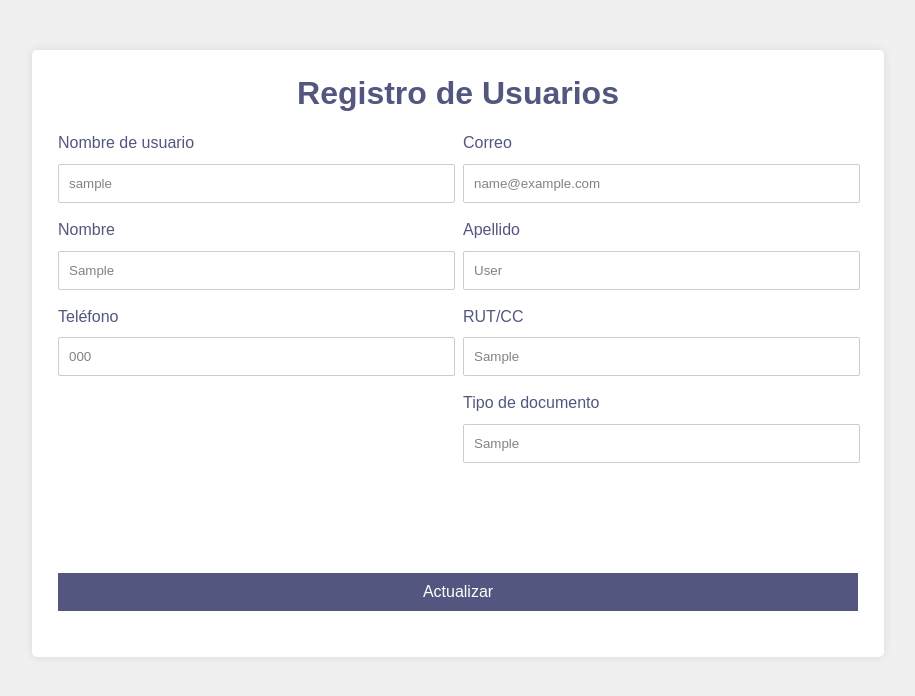
After one commit to kevigomez/CardioIB, a Flask app: page /updateUsers/1 in a window 1280 px wide. The commit adds this page. Shown: the top 696 px of the page, without its empty margins (182-1097 px from the left). Run offline with Flask 3, Linux system fonts and the light colour scheme; tables that the repository leaves empty hold one stand-in row (values such as "Sample post"); parts of the project's set-up code (start-up, migrations or seed data) failed here and were passed over; some libraries are stand-ins or nearby versions.

Commit message:
se agrega actualizar usuario y eliminar

```diff
--- a/app/controllers/controler.py
+++ b/app/controllers/controler.py
@@ -156,6 +156,34 @@ def actualizar_intervalo(nuevo_intervalo):
 def obtener_usuario_por_id(user_id):
     return User.query.get(user_id)
 
+def actualizar_usuario(user_id, form_data):
+    usuario = obtener_usuario_por_id(user_id)
+
+    if not usuario:
+        logging.error(f"Usuario con ID {user_id} no encontrado.")
+        return None
+
+    # Actualizar los campos del usuario
+    usuario.fname = form_data.get('fname', usuario.fname)
+    usuario.lname = form_data.get('lname', usuario.lname)
+    usuario.username = form_data.get('username', usuario.username)
+    usuario.email = form_data.get('email', usuario.email)
+    usuario.organization = form_data.get('organization', usuario.organization)
+    usuario.position = form_data.get('position', usuario.position)
+    usuario.phone = form_data.get('phone', usuario.phone)
+    usuario.document_type = form_data.get('document_type', usuario.document_type)
+
+    try:
+        db.session.commit()
+        logging.info(f"Usuario con ID {user_id} actualizado correctamente.")
+        return usuario
+    except Exception as e:
+        logging.error(f"Error al actualizar el usuario: {e}")
+        db.session.rollback()
+        return None
+
+
+
 def obtener_cita_por_id(cita_id):
     return Cita.query.get(cita_id)
 
--- /dev/null
+++ b/app/templates/updateUsers.html
@@ -0,0 +1,43 @@
+<!DOCTYPE html>
+<html lang="es">
+<head>
+    <meta charset="UTF-8">
+    <meta name="viewport" content="width=device-width, initial-scale=1.0">
+    <title>Actualizar Usuario</title>
+    <link rel="stylesheet" href="{{ url_for('static', filename='css/styles_form_usuario.css') }}">
+</head>
+<body>
+    <div class="container">
+        <form action="{{ url_for('main.updateUsers', user_id=usuario.user_id) }}" method="POST">
+            <h1>Registro de Usuarios</h1>
+            <div class="container_label">
+              <div>
+                <label for="username">Nombre de usuario</label><br>
+                <input type="text" id="username" name="username" value="{{ usuario.username }}" required><br>
+
+                <label for="fname">Nombre</label><br>
+                <input type="text" id="fname" name="fname" value="{{ usuario.fname }}" required><br>
+
+                <label for="phone">Teléfono</label><br>
+                <input type="text" id="phone" name="phone" value="{{ usuario.phone }}" required><br>
+
+              </div>
+              <div>
+                <label for="email">Correo</label><br>
+                <input type="email" id="email" name="email" value="{{ usuario.email }}" required><br>
+
+                <label for="lname">Apellido</label><br>
+                <input type="text" id="lname" name="lname" value="{{ usuario.lname }}" required><br>
+
+                <label for="organization">RUT/CC</label><br>
+                <input type="text" id="organization" name="organization" value="{{ usuario.organization }}" required><br>
+
+                <label for="document_type">Tipo de documento</label><br>
+                <input type="text" id="document_type" name="document_type" value="{{ usuario.document_type }}" required><br>
+              </div>
+            </div>
+            <input type="submit" value="Actualizar">
+          </form>
+    </div>
+</body>
+</html>
--- a/app/templates/usuarios.html
+++ b/app/templates/usuarios.html
@@ -61,7 +61,7 @@
                             Desconocido
                         {% endif %}
                     </td>
-                    <td class="accion"><i class="fa-solid fa-pen-to-square"></i><i class="fa-solid fa-trash" style="color: #ee2b2b;"></i></td>
+                    <td class="accion"><a href="{{ url_for('main.updateUsers', user_id=usuario.user_id) }}"><i class="fa-solid fa-pen-to-square"></i></a> <a href="{{ url_for('main.delete_users', user_id=usuario.user_id) }}"><i class="fa-solid fa-trash" style="color: #ee2b2b;"></i></a></td>
                 </tr>
                 {% endfor %}
             </tbody>
--- a/app/views/vistas.py
+++ b/app/views/vistas.py
@@ -1,6 +1,6 @@
 #app/views/vistas.py
 from flask import Blueprint, render_template, request, redirect, url_for, session, flash, jsonify
-from app.controllers.controler import registrar_usuarios, obtener_usuarios_paginados, register_cita, obtenerCitas_paginas, obtener_intervalo, actualizar_intervalo, obtener_cita_por_id, actualizar_cita, obtener_usuario_por_id
+from app.controllers.controler import registrar_usuarios, obtener_usuarios_paginados, register_cita, obtenerCitas_paginas, obtener_intervalo, actualizar_intervalo, obtener_cita_por_id, actualizar_cita, obtener_usuario_por_id, actualizar_usuario
 from app.models.modelo import Paciente, Appointment, User, Cita
 from app import db
 from flask_paginate import Pagination, get_page_parameter
@@ -186,19 +186,33 @@ def get_time_interval():
     return jsonify(interval=intervalo)
 
 
-
 @main.route('/updateUsers/<int:user_id>', methods=['GET', 'POST'])
 def updateUsers(user_id):
-    cita = obtener_usuario_por_id(user_id)
+    user = obtener_usuario_por_id(user_id)
     if request.method == 'POST':
         form_data = request.form.to_dict()
-        cita_actualizada = actualizar_cita(user_id, form_data)
-        if cita_actualizada:
-            flash('usuario actualizado exitosamente', 'success')
+        user_actualizado = actualizar_usuario(user_id, form_data)
+        if user_actualizado:
+            flash('Usuario actualizado exitosamente', 'success')
         else:
-            flash('Error al actualizar la cita', 'danger')
-        return render_template('updateSucefull.html')
-    return render_template('updateUsers.html', cita=cita)
+            flash('Error al actualizar el usuario', 'danger')
+        return render_template('updateSucefull_users.html')
+    return render_template('updateUsers.html', usuario=user)
+
+
+@main.route('/delete_users/<int:user_id>', methods=['GET', 'POST'])
+def delete_users(user_id):
+    user = obtener_usuario_por_id(user_id)
+    if user:
+        # Cambia el estado del user a "eliminado"
+        user.status_id = '3'
+        db.session.commit()
+        flash('El usuario ha sido desactivado correctamente', 'success')
+        return render_template('eliminado_user.html')
+    else:
+        flash('usuario no encontrada', 'danger')
+
+    return redirect(url_for('main.dashboard'))
 
 
 @main.route('/update_citas/<int:cita_id>', methods=['GET', 'POST'])
```
Also changed, not shown: app/static/css/stylesform_update.css (added, +71 -0 lines), app/templates/eliminado_user.html (added, +16 -0 lines), app/templates/updateSucefull_users.html (added, +16 -0 lines), app/templates/delete_users.html (deleted).
